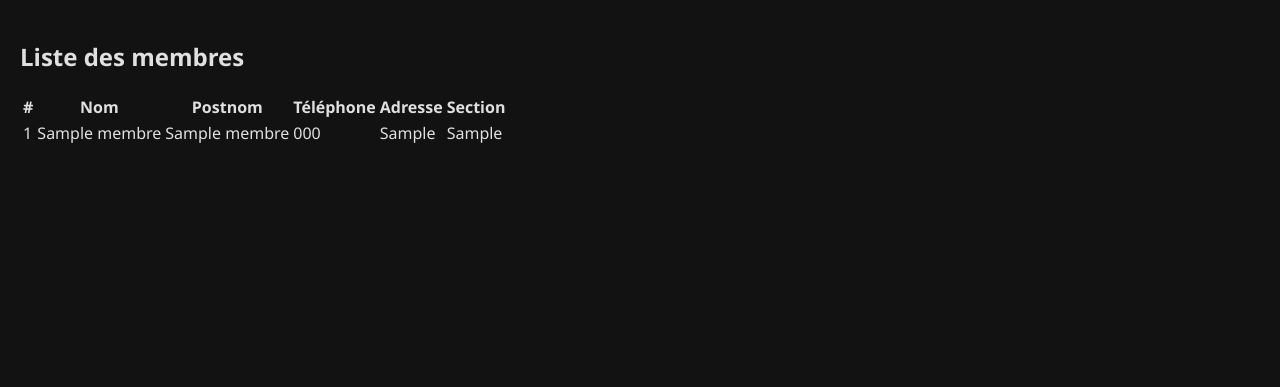
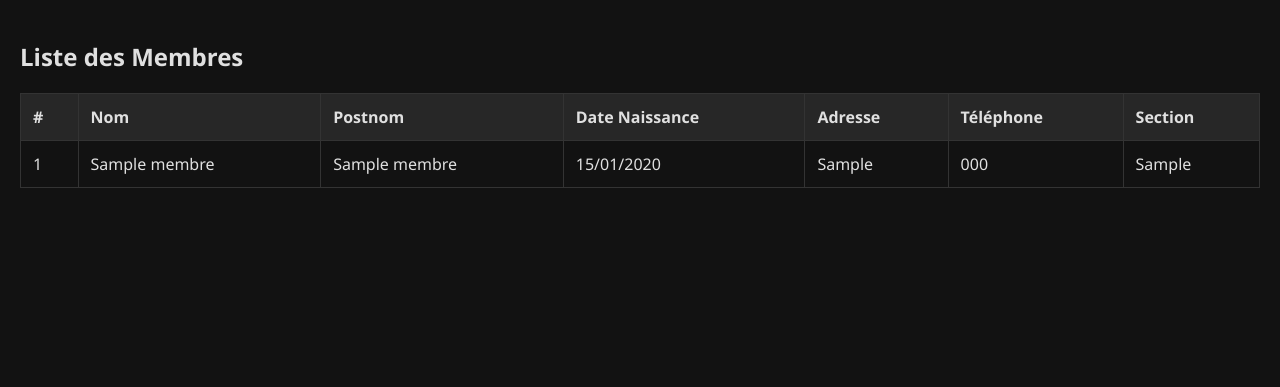
Before and after one commit to Andrebeet1/dimeamaninguba, a Flask app: page /liste_membre in a window 1280 px wide. Shown: the part 75-462 px from the top of the page. Run offline with Flask 3, Linux system fonts and the light colour scheme; tables that the repository leaves empty hold one stand-in row (values such as "Sample post").

Commit message:
Update liste_membre.html

```diff
--- a/templates/liste_membre.html
+++ b/templates/liste_membre.html
@@ -1,28 +1,53 @@
-{% extends "base.html" %}
+{% extends 'base.html' %}
+{% block title %}Liste Membres{% endblock %}
 {% block content %}
-<h2>Liste des membres</h2>
+<h2>Liste des Membres</h2>
 <table>
     <thead>
         <tr>
             <th>#</th>
             <th>Nom</th>
             <th>Postnom</th>
+            <th>Date Naissance</th>
+            <th>Adresse</th>
             <th>Téléphone</th>
-            <th>Adresse</th>
             <th>Section</th>
         </tr>
     </thead>
     <tbody>
         {% for m in membres %}
         <tr>
-            <td>{{ m.id }}</td>
+            <td>{{ loop.index }}</td>
             <td>{{ m.nom }}</td>
             <td>{{ m.postnom }}</td>
+            <td>{{ m.date_naissance.strftime('%d/%m/%Y') }}</td>
+            <td>{{ m.adresse }}</td>
             <td>{{ m.telephone }}</td>
-            <td>{{ m.adresse }}</td>
             <td>{{ m.section }}</td>
         </tr>
         {% endfor %}
     </tbody>
 </table>
+
+<style>
+table {
+    width: 100%;
+    border-collapse: collapse;
+    margin-top: 20px;
+}
+th, td {
+    padding: 12px;
+    border: 1px solid #333;
+    text-align: left;
+}
+th {
+    background-color: #272727;
+}
+tr:nth-child(even) {
+    background-color: #1A1A1A;
+}
+tr:hover {
+    background-color: #333;
+}
+</style>
 {% endblock %}
```
